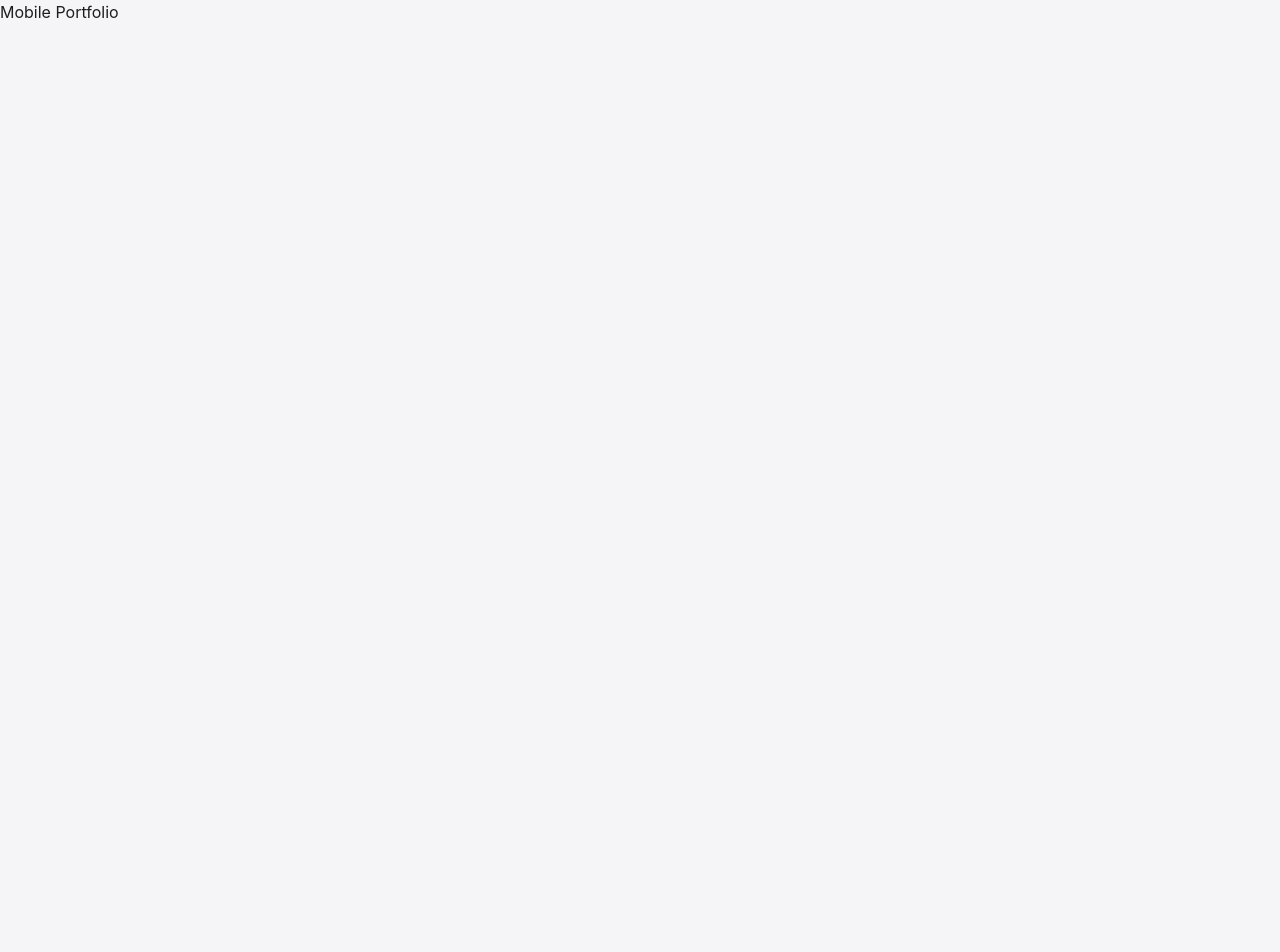
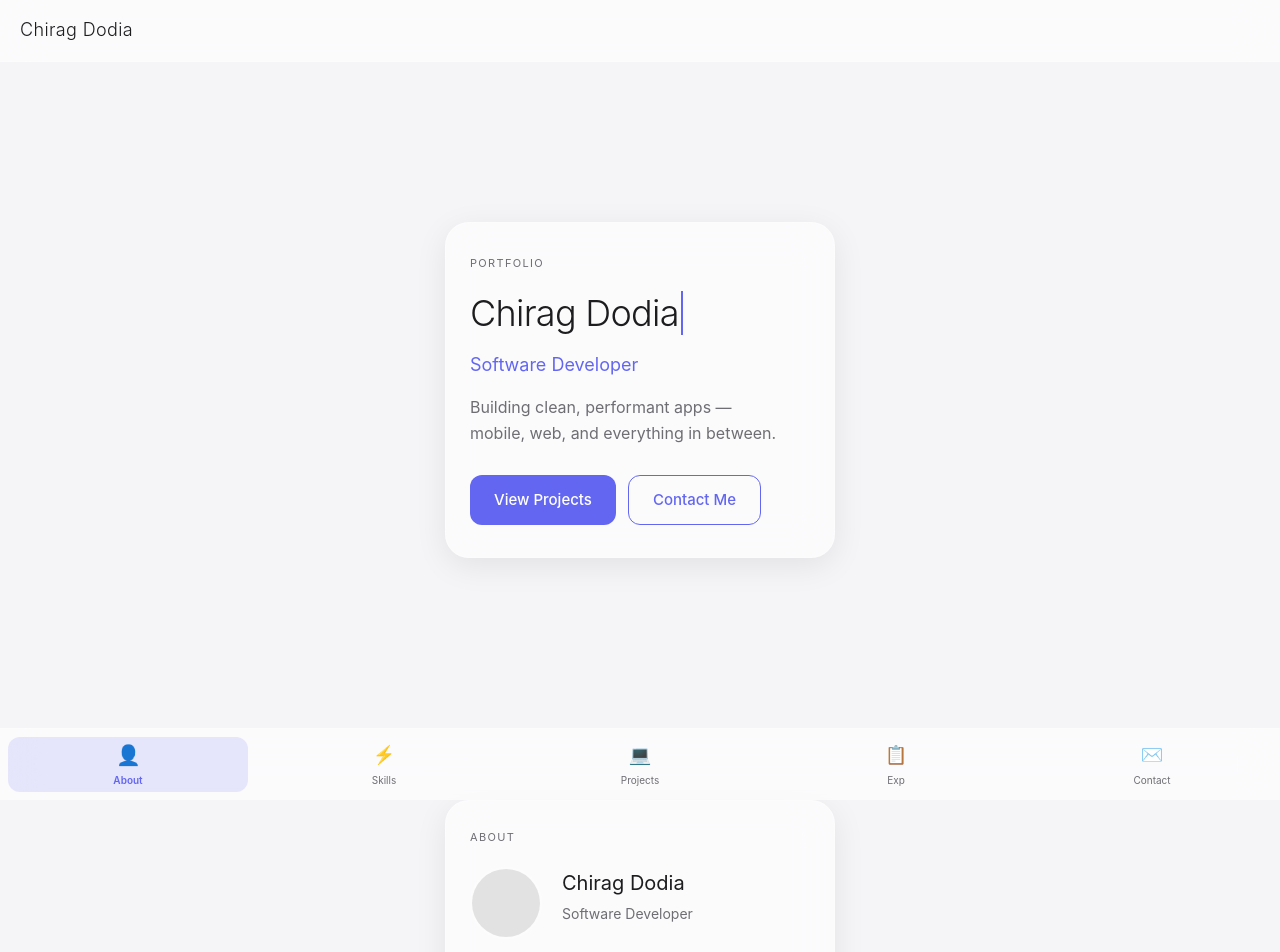
Before and after one commit to ChiragDodia36/Web-Portfolio, a Next.js app: page / in a window 1280 px wide. Shown: the top 952 px of the page. Before the commit the page ends 800 px from the top, so only its background shows below. Built offline with nearby package versions, Linux system fonts and the light colour scheme; no server answers.

Commit message:
feat: assemble main page with all sections

```diff
--- a/src/app/page.tsx
+++ b/src/app/page.tsx
@@ -1,7 +1,25 @@
-export default function Home() {
+import Header from "@/components/layout/Header";
+import BottomTabBar from "@/components/layout/BottomTabBar";
+import Hero from "@/components/sections/Hero";
+import About from "@/components/sections/About";
+import Skills from "@/components/sections/Skills";
+import Projects from "@/components/sections/Projects";
+import Experience from "@/components/sections/Experience";
+import Contact from "@/components/sections/Contact";
+
+export default function Page() {
   return (
-    <main>
-      <h1>Mobile Portfolio</h1>
-    </main>
+    <>
+      <Header />
+      <main style={{ maxWidth: "430px", margin: "0 auto" }}>
+        <Hero />
+        <About />
+        <Skills />
+        <Projects />
+        <Experience />
+        <Contact />
+      </main>
+      <BottomTabBar />
+    </>
   );
 }
```
